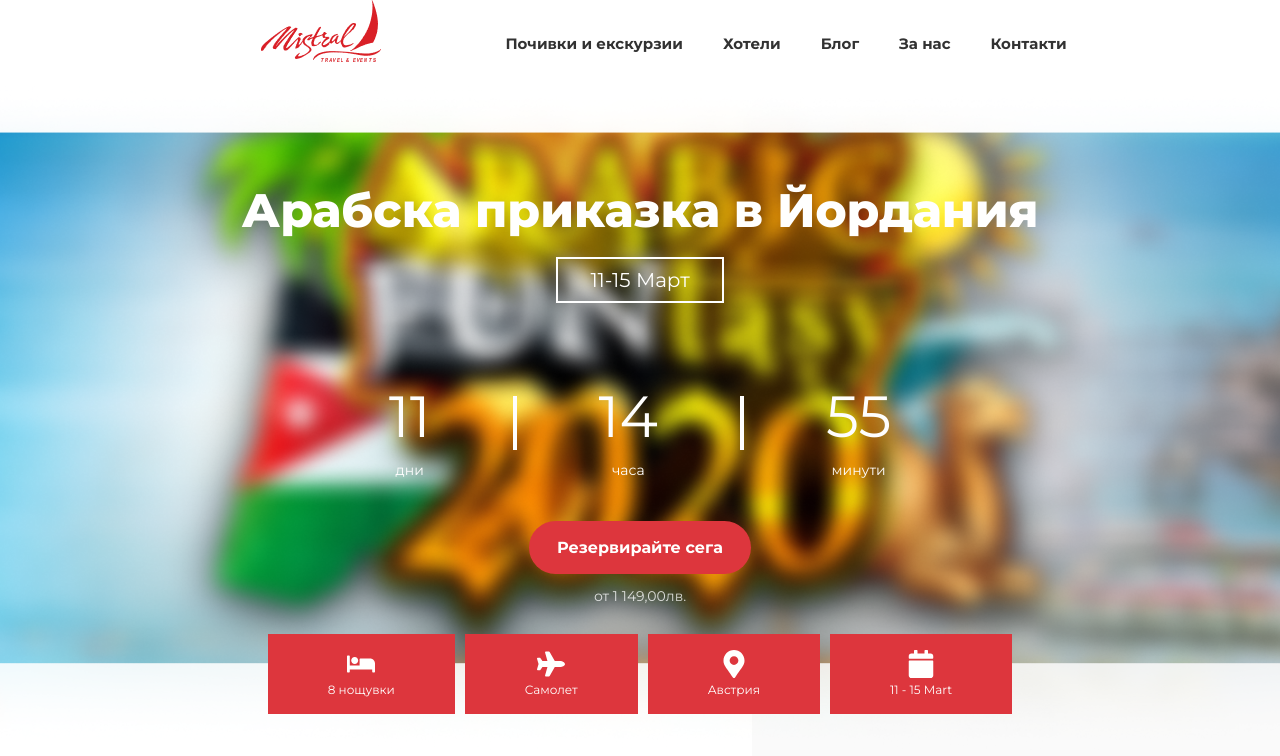
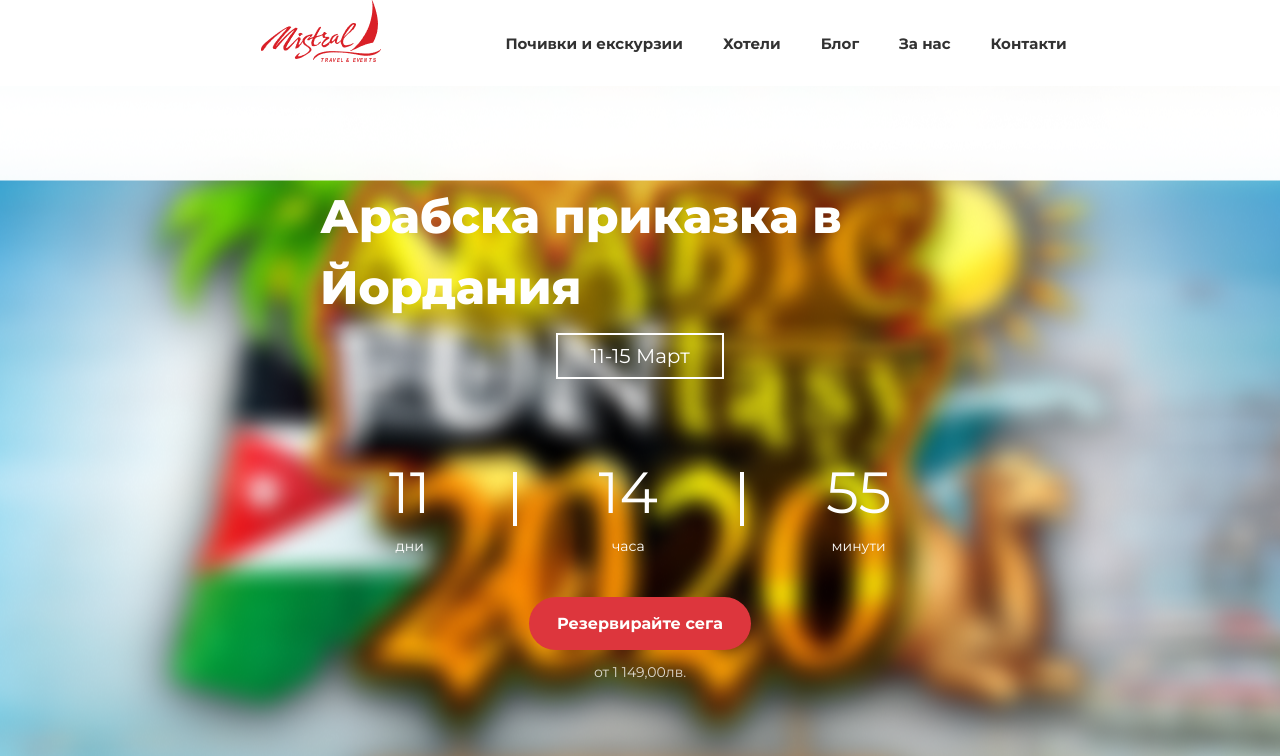
Before and after one commit to didoslavov/mistral-travel-agency, a Next.js app: page / in a window 1280 px wide. Shown: the top 756 px of the page. Built offline with nearby package versions, Linux system fonts and the light colour scheme.

Commit message:
refactor

```diff
--- a/src/components/Hero/Hero.tsx
+++ b/src/components/Hero/Hero.tsx
@@ -3,8 +3,9 @@ import InfoCards from "./InfoCards/InfoCards";
 
 function Hero() {
   return (
-    <section className="z-50 flex w-screen flex-col items-center bg-[url(/hero-bg.png)] bg-cover bg-bottom text-[#FFFFFE]">
-      <h1 className="mb-[10px] mt-[90px] text-[47px] font-extrabold">
+    <section className="col-span-full grid grid-cols-12 bg-[url(/hero-bg.png)] bg-center text-[#FFFFFE]">
+      <div className="relative col-start-4 col-end-10 row-span-2 flex flex-col items-center pt-24">
+        <h1 className="mb-[10px] text-[47px] font-extrabold">
           Арабска приказка в Йордания
         </h1>
         <p className="mb-[70px] border-2 border-white px-[32px] py-[7px] text-xl">
@@ -14,10 +15,11 @@ function Hero() {
         <button className="mb-3 rounded-[27.5px] bg-main-red px-7 py-[14px] font-bold leading-[25px] transition-all duration-300 hover:bg-main-red-900">
           Резервирайте сега
         </button>
-      <p className="mb-16 text-sm text-[#FEFEFE] opacity-80">
+        <p className="mb-28 text-sm text-[#FEFEFE] opacity-80">
           от <span className="mr-1">1</span>149,00лв.
         </p>
         <InfoCards />
+      </div>
     </section>
   );
 }
```
Lines whose indentation alone changed are shown as unchanged.
